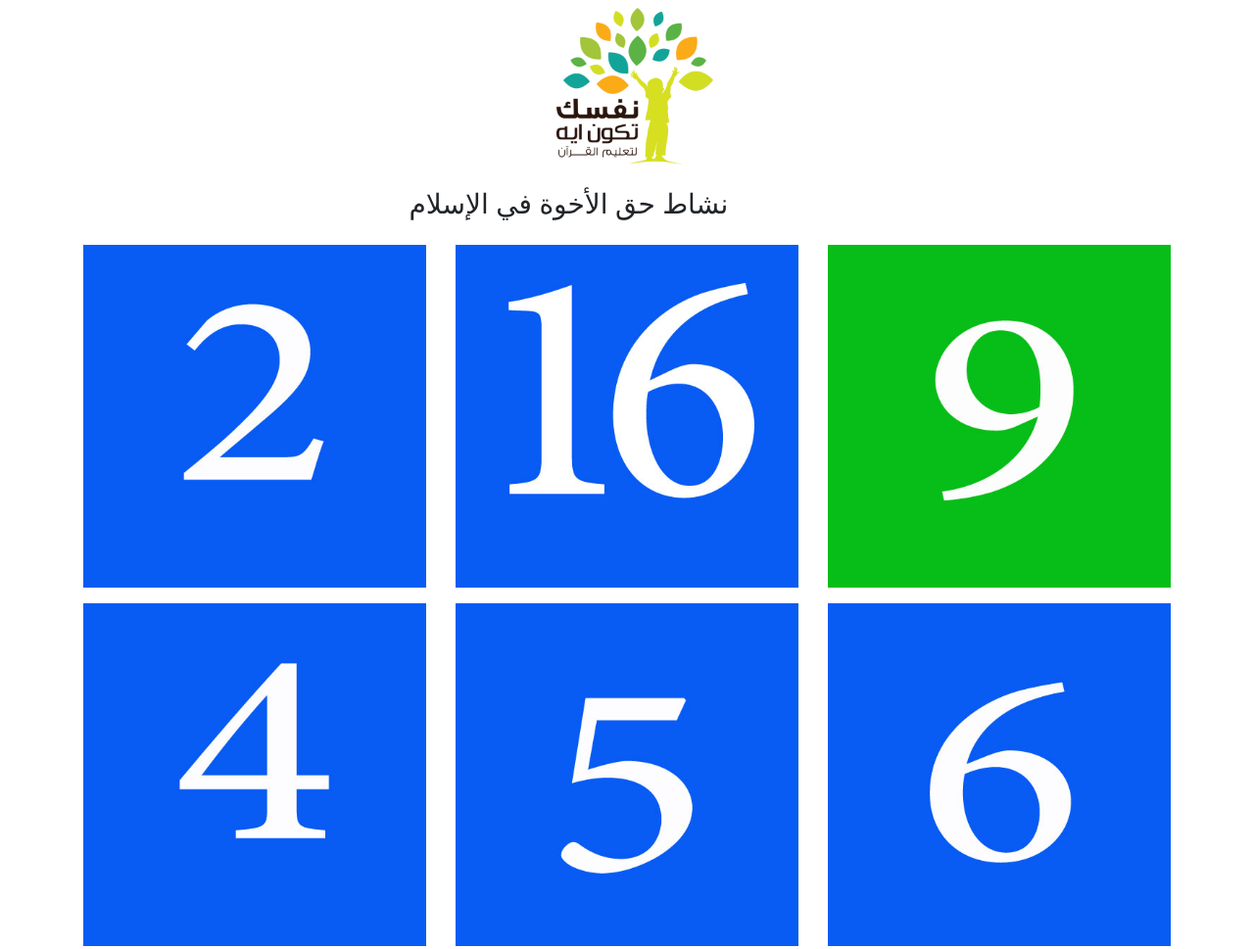
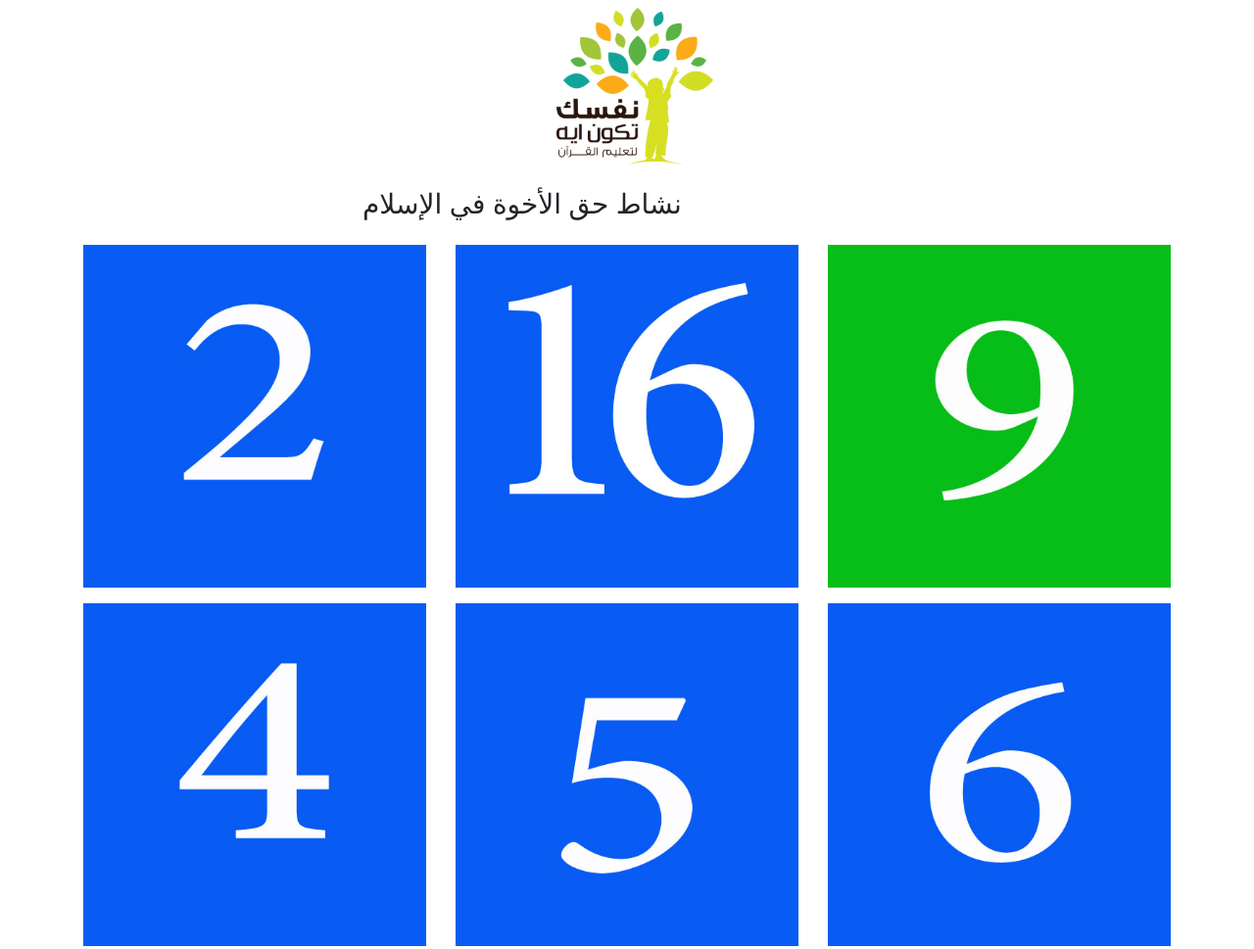
Before and after one commit to iman-77/nefsak-nashat, a plain HTML site: page index.html in a window 1280 px wide. Shown: the top 969 px of the page at 98% size. Drawn offline with nearby package versions, Linux system fonts and the light colour scheme.

Commit message:
Update index.html

```diff
--- a/index.html
+++ b/index.html
@@ -21,7 +21,7 @@ button {
     <div class="col-sm-2"> <img src="logo.png" class="img-fluid m-2" /> </div>
   </div>
   <div class="row justify-content-center">
-    <div class="col-sm-5">
+    <div class="col-sm-6">
       <h3>نشاط حق الأخوة في الإسلام</h3>
     </div>
   </div>
```
